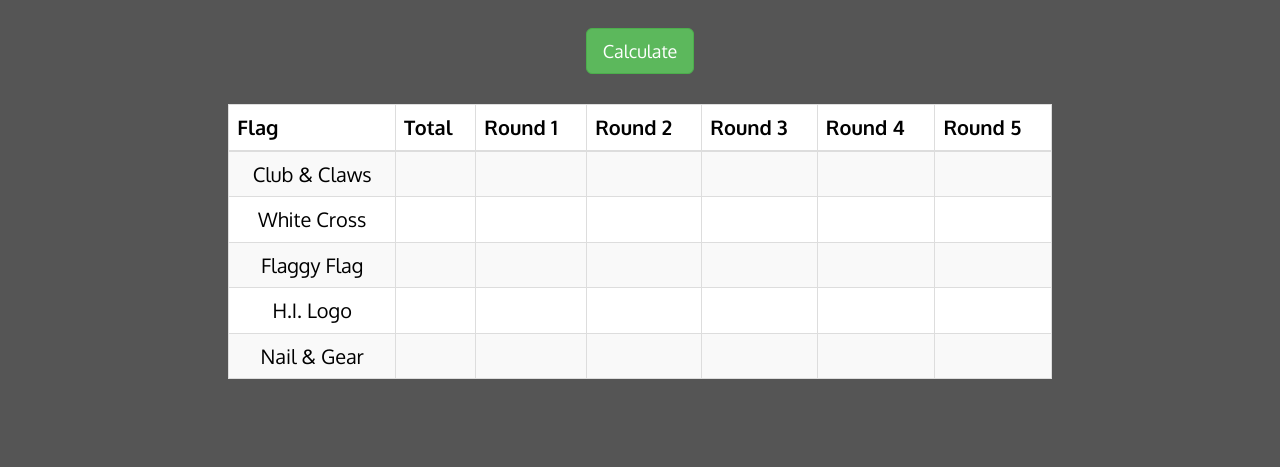
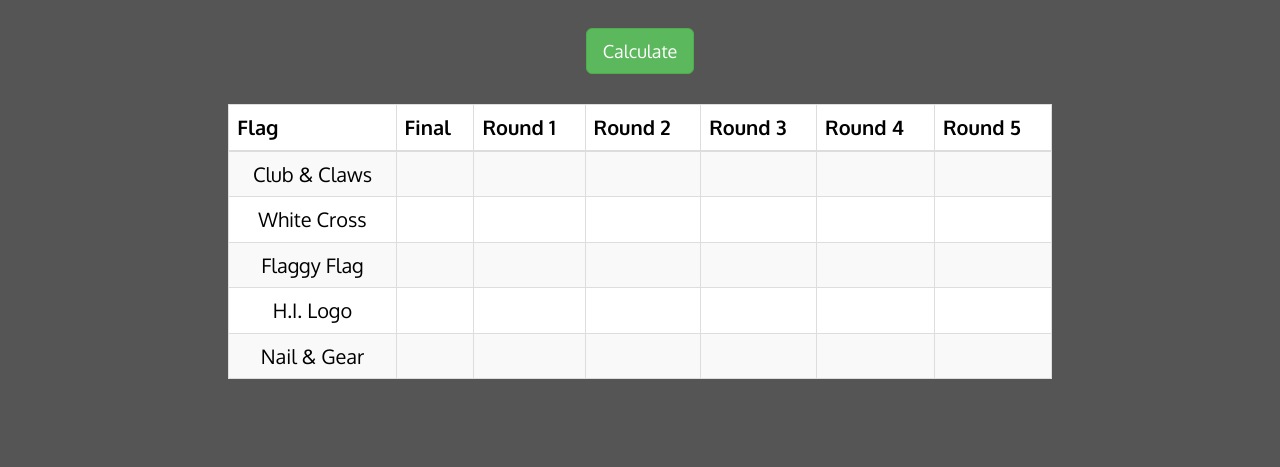
Before and after one commit to gregsamek/gregsamek.github.io, a Jekyll site: the page hiflagvote/index.html, which Jekyll copies as it is, in a window 1280 px wide. Shown: the part 475-942 px from the top of the page. Built offline with Jekyll 4.4.1, drawn with Linux system fonts in a browser that asks for light colours; nearby versions of some CDN libraries.

```diff
--- a/hiflagvote/index.html
+++ b/hiflagvote/index.html
@@ -12,23 +12,28 @@
 
 <!-- JS code initiated by page load -->
 <script>
-$(document).ready(function(){
+$(document).ready(function()
+{
 
   var rank = 0;
   var ranks = ["#rank-1", "#rank-2", "#rank-3", "#rank-4", "#rank-5"];
   var current_ballot = [];
 
-  $(".btn-primary").on("click", function(){
-    if ($(this).attr("class") === "btn btn-primary"){
+  $(".btn-primary").on("click", function()
+  {
+    if ($(this).attr("class") === "btn btn-primary")
+    {
       $(this).addClass("disabled");
       $("#submit").removeClass("disabled");
-      if (rank <= 4) {
+      if (rank <= 4)
+      {
         $(ranks[rank]).append(rank+1 + " | " + $(this).text());
         rank += 1;
         current_ballot.push($(this).attr("id"));
   }}});
 
-  $("#submit").click(function(){
+  $("#submit").click(function()
+  {
     $("#submit").addClass("disabled");
     $(".btn-primary").removeClass("disabled");
     $(".btn-default").text(" ");
@@ -38,7 +43,8 @@ $(document).ready(function(){
     current_ballot = [];
   });
 
-  $("#oops").click(function(){
+  $("#oops").click(function()
+  {
     $("#submit").addClass("disabled");
     $(".btn-primary").removeClass("disabled");
     $(".btn-default").text(" ");
@@ -47,13 +53,118 @@ $(document).ready(function(){
     current_ballot = [];
   });
 
-  $("#calculate").click(function(){
+  $("#calculate").click(function()
+  {
     var data_pre = $("textarea").val().split(";");
-    console.log(data_pre);
-    var data = data_pre.map(function(x){
+    var data = data_pre.map(function(x)
+    {
       return x.split(",");
     });
     data = data.slice(0, data.length - 1);
+
+    // votes needed for majority
+    var win_count = Math.floor(data.length / 2 + 1);
+
+    // each flag property is a list of votes for that flag
+    var flags =
+    {
+      cc: [],
+      wc: [],
+      hi: [],
+      ff: [],
+      ng: []
+    };
+
+    // used for convienience
+    var flag_names = ['cc', 'wc', 'hi', 'ff', 'ng'];
+
+    // counts the votes for a particular flag
+    function count(flag, source)
+    {
+      source = source || data;
+      flags[flag] = flags[flag].concat(source.filter(function(vote)
+      {
+          return vote[0] === flag;
+      }));
+    };
+
+    // checks to see if a majority has been achieved
+    function winner_found()
+    {
+      for (var flag in flags)
+      {
+        if (flags[flag].length >= win_count)
+        {
+          console.log("winner = " + flag);
+          return true;
+        }
+      }
+      return false;
+    }
+
+    // count first-choice votes
+    flag_names.forEach(function(flag)
+    {
+      count(flag);
+    });
+
+    // update table for round one
+    flag_names.forEach(function(flag)
+    {
+      $('#table-' + flag + '-one').text(flags[flag].length);
+    });
+
+    // if winner found, update final col of table & end election
+    if (winner_found())
+    {
+      flag_names.forEach(function(flag)
+      {
+        $('#table-' + flag + '-final').text(flags[flag].length);
+      })
+    }
+
+    // no winner -> eliminate low flag & redistribute
+    function eliminate()
+    {
+      var low_flag = [];
+      var low_votes = Infinity;
+      flag_names.forEach(function(flag)
+      {
+        if (flags[flag].length === low_votes)
+          low_flag.push(flag);
+        else if (flags[flag].length < low_votes)
+        {
+          low_votes = flags[flag].length;
+          low_flag = [flag];
+        }
+      });
+
+      function doesNotContain(set, value)
+      {
+        set.forEach(function(s)
+        {
+          if (s === value)
+            return false;
+        });
+        return true;
+      }
+
+      flag_names = flag_names.filter(function(flag)
+      {
+        return doesNotContain(low_flag, flag);
+      });
+
+      data = [];
+      low_flag.forEach(function(flag)
+      {
+        data = data.concat(flags[flag]);
+      });
+    }
+
+    eliminate();
+    console.log(data);
+
+
   });
 
 });
@@ -159,7 +270,7 @@ p {font-size: 16px;}
           <thead>
             <tr>
               <th>Flag</th>
-              <th>Total</th>
+              <th>Final</th>
               <th>Round 1</th>
               <th>Round 2</th>
               <th>Round 3</th>
@@ -170,48 +281,48 @@ p {font-size: 16px;}
           <tbody>
             <tr>
               <td>Club & Claws</td>
-              <td></td>
-              <td></td>
-              <td></td>
-              <td></td>
-              <td></td>
-              <td></td>
+              <td id="table-cc-final"></td>
+              <td id="table-cc-one"></td>
+              <td id="table-cc-two"></td>
+              <td id="table-cc-three"></td>
+              <td id="table-cc-four"></td>
+              <td id="table-cc-five"></td>
             </tr>
             <tr>
               <td>White Cross</td>
-              <td></td>
-              <td></td>
-              <td></td>
-              <td></td>
-              <td></td>
-              <td></td>
+              <td id="table-wc-final"></td>
+              <td id="table-wc-one"></td>
+              <td id="table-wc-two"></td>
+              <td id="table-wc-three"></td>
+              <td id="table-wc-four"></td>
+              <td id="table-wc-five"></td>
             </tr>
             <tr>
               <td>Flaggy Flag</td>
-              <td></td>
-              <td></td>
-              <td></td>
-              <td></td>
-              <td></td>
-              <td></td>
+              <td id="table-ff-final"></td>
+              <td id="table-ff-one"></td>
+              <td id="table-ff-two"></td>
+              <td id="table-ff-three"></td>
+              <td id="table-ff-four"></td>
+              <td id="table-ff-five"></td>
             </tr>
             <tr>
               <td>H.I. Logo</td>
-              <td></td>
-              <td></td>
-              <td></td>
-              <td></td>
-              <td></td>
-              <td></td>
+              <td id="table-hi-final"></td>
+              <td id="table-hi-one"></td>
+              <td id="table-hi-two"></td>
+              <td id="table-hi-three"></td>
+              <td id="table-hi-four"></td>
+              <td id="table-hi-five"></td>
             </tr>
             <tr>
               <td>Nail & Gear</td>
-              <td></td>
-              <td></td>
-              <td></td>
-              <td></td>
-              <td></td>
-              <td></td>
+              <td id="table-ng-final"></td>
+              <td id="table-ng-one"></td>
+              <td id="table-ng-two"></td>
+              <td id="table-ng-three"></td>
+              <td id="table-ng-four"></td>
+              <td id="table-ng-five"></td>
             </tr>
           </tbody>
         </table>
```
